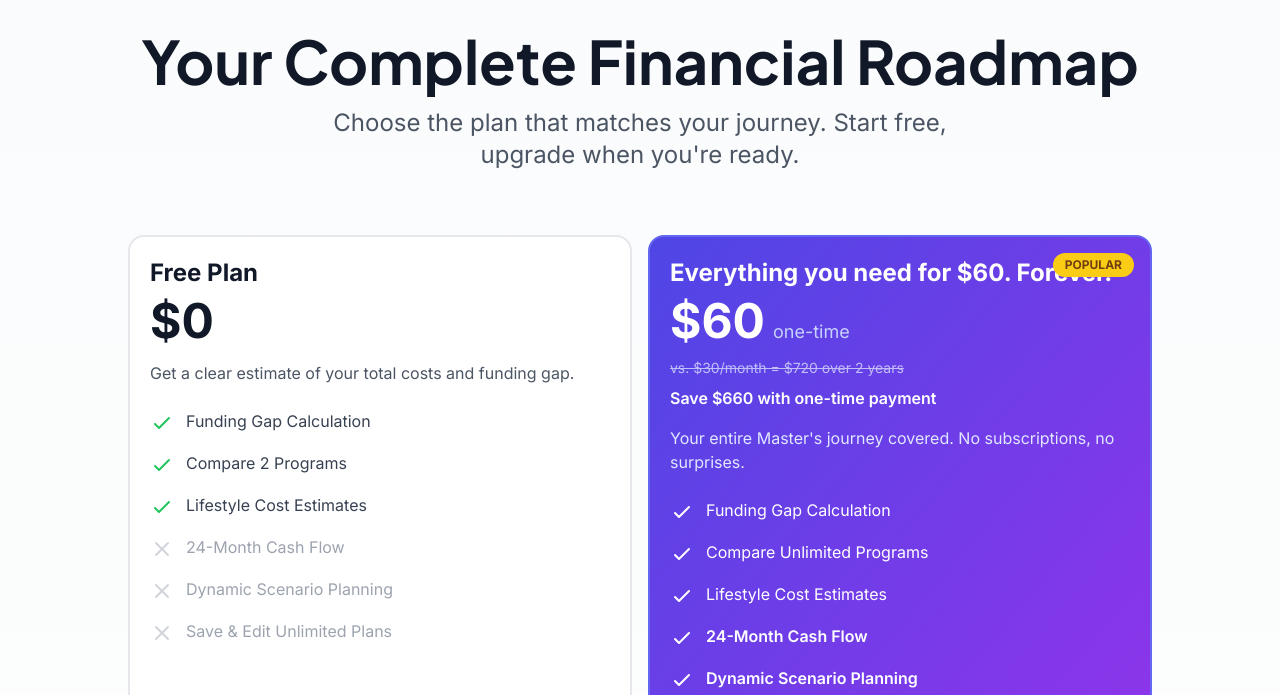
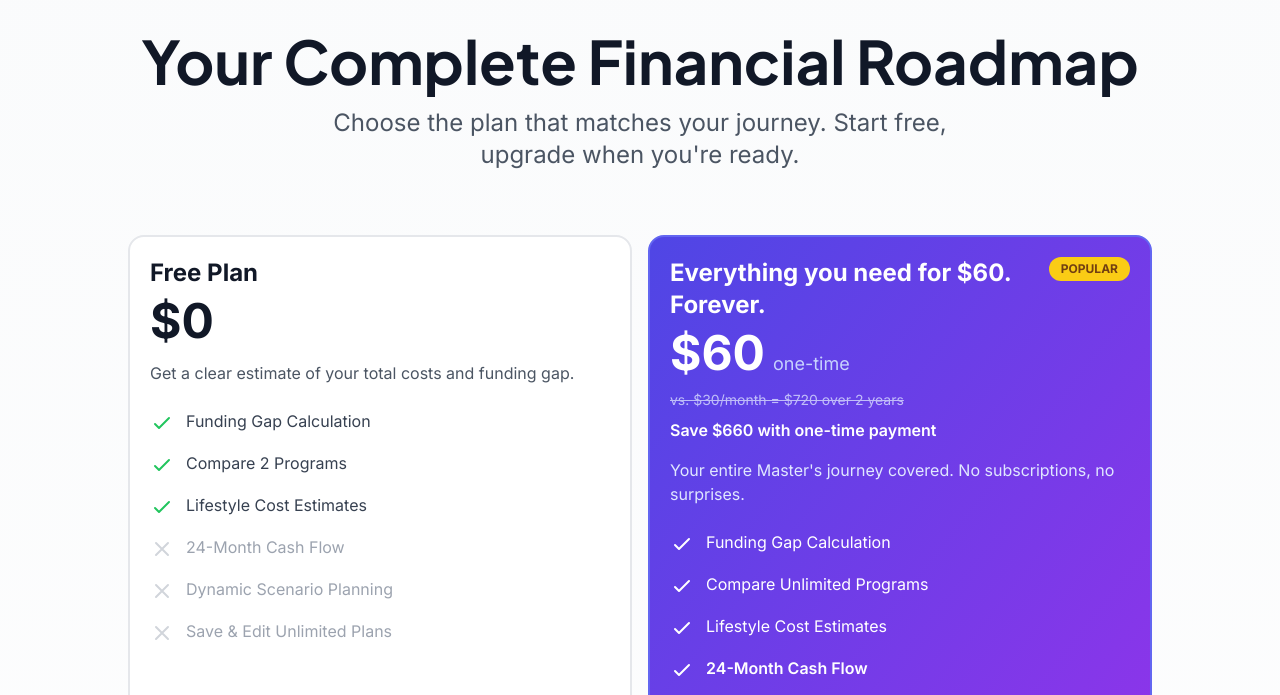
Before and after one commit to soysebiche/masterplan, a website with bundled scripts: page pricing.html in a window 1280 px wide. Shown: the part 74-769 px from the top of the page. Built offline with nearby package versions, Linux system fonts and the light colour scheme; no server answers.

Commit message:
Fix pricing layout: Align POPULAR badge with title to prevent text overlap

```diff
--- a/pricing.html
+++ b/pricing.html
@@ -176,13 +176,15 @@
             <!-- Pro Plan -->
             <div
                 class="card-hover bg-gradient-to-br from-indigo-600 to-purple-600 rounded-2xl border-2 border-indigo-500 p-5 flex flex-col relative overflow-hidden">
-                <div
-                    class="absolute top-4 right-4 bg-yellow-400 text-yellow-900 text-xs font-bold px-3 py-1 rounded-full">
-                    POPULAR
-                </div>
                 <div class="flex-grow text-white">
                     <div class="mb-6">
-                        <h2 class="text-2xl font-bold mb-2">Everything you need for $60. Forever.</h2>
+                        <div class="flex items-start justify-between gap-4 mb-2">
+                            <h2 class="text-2xl font-bold flex-1">Everything you need for $60. Forever.</h2>
+                            <div
+                                class="bg-yellow-400 text-yellow-900 text-xs font-bold px-3 py-1 rounded-full flex-shrink-0 whitespace-nowrap">
+                                POPULAR
+                            </div>
+                        </div>
                         <div class="flex items-baseline">
                             <span class="text-5xl font-bold">$60</span>
                             <span class="text-lg text-indigo-200 ml-2">one-time</span>
```
